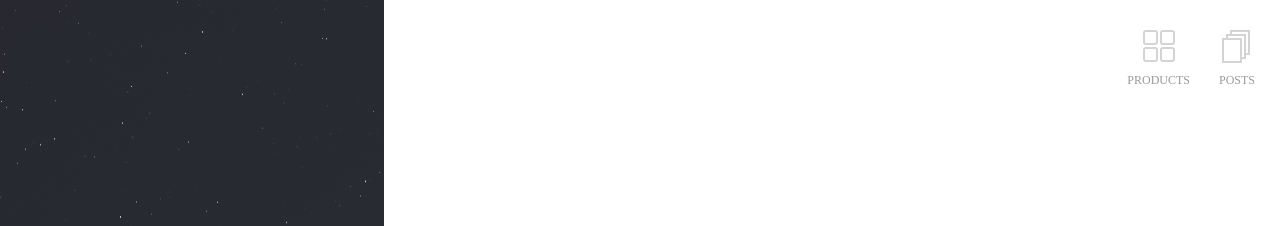
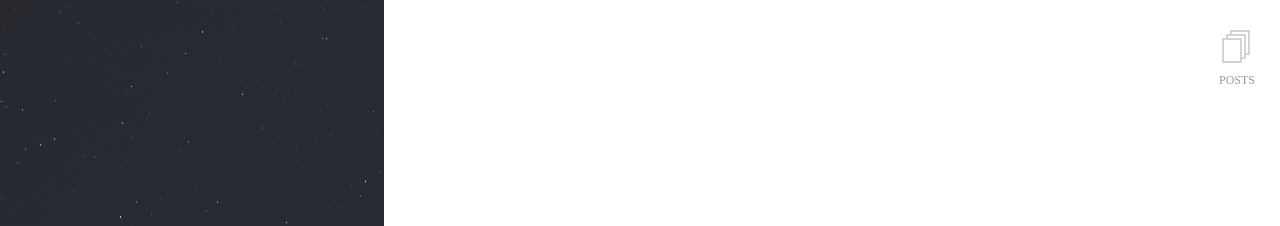
Before and after one commit to commadev/commadev.github.io, a Jekyll site: the page built from index.md, in a window 1280 px wide. Shown: the top 226 px of the page. Built offline with Jekyll 4.4.1, drawn with Linux system fonts in a browser that asks for light colours; some web fonts are replaced; our own code applies the rules of GitHub Pages for plain Markdown files.

Commit message:
[layout] remove product btn

```diff
--- a/_layouts/home.html
+++ b/_layouts/home.html
@@ -25,10 +25,6 @@
   <div class="block-right">
     <a href="{{ site.url }}/posts/" title="posts" class="posts-menu-icon"></a>
     <span class="posts-link">POSTS</span>
-    <a title="project" class="projects-menu-icon">
-      <span></span>
-    </a>
-    <span class="projects-link">PRODUCTS</span>
     <div class="content">
       <div class="about-info">
         {{ content }}
```
